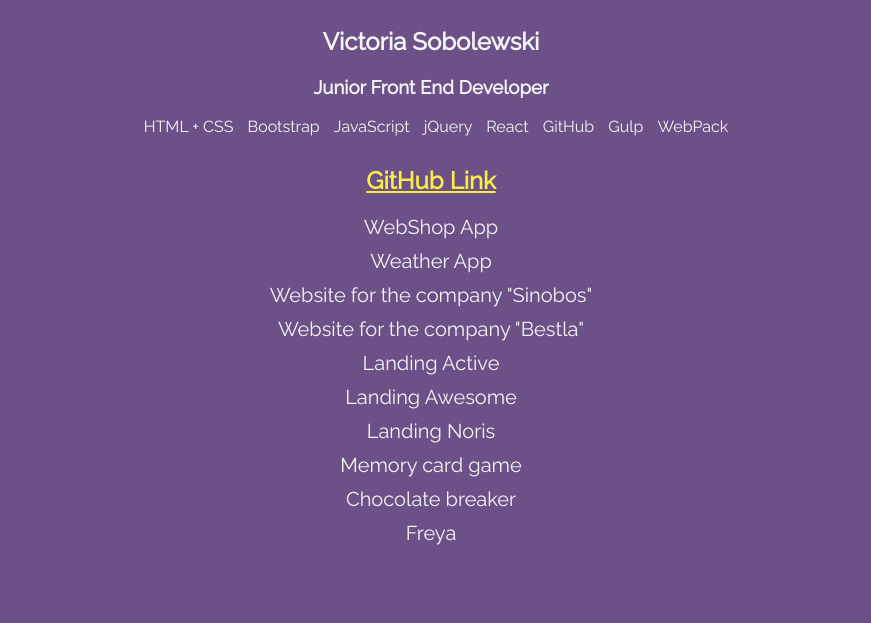
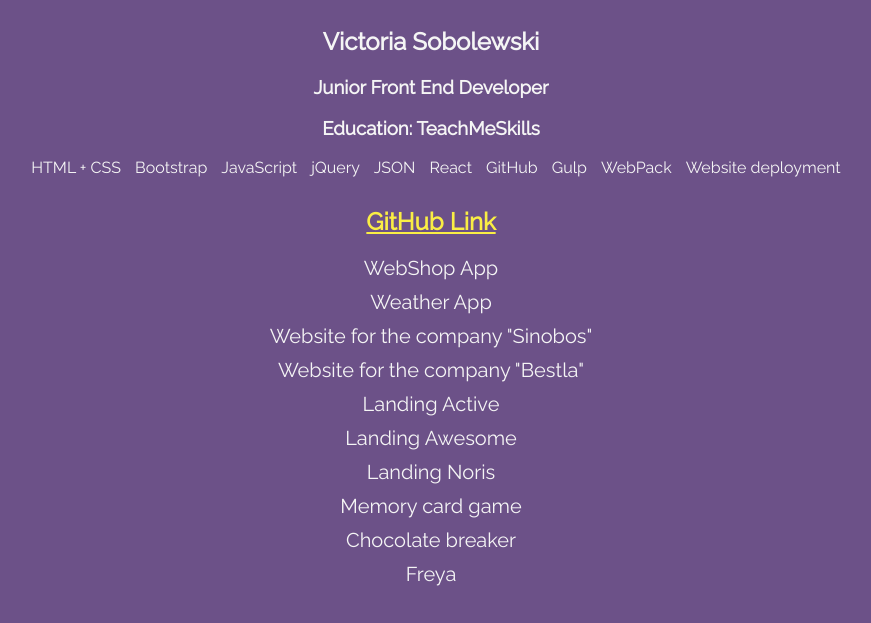
Before and after one commit to viktoriia-ko/viktoriia-ko.github.io, a plain HTML site: page index.html in a window 1280 px wide. Shown: the part 61-684 px from the top of the page, without its empty margins (209-1080 px from the left). Drawn offline with Linux system fonts and the light colour scheme.

Commit message:
Update index.html

```diff
--- a/index.html
+++ b/index.html
@@ -13,15 +13,18 @@
     <h1>Portfolio</h1>
     <h2>Victoria Sobolewski</h2>
     <h3>Junior Front End Developer</h3>
+    <h3>Education: TeachMeSkills</h3>
 
     <span>HTML + CSS</span>
     <span>Bootstrap</span>
     <span>JavaScript</span>
     <span>jQuery</span>
+    <span>JSON</span>
     <span>React</span>
     <span>GitHub</span>
     <span>Gulp</span>
     <span>WebPack</span>
+    <span>Website deployment</span>
 
     <h2><a href="https://github.com/viktoriia-ko">GitHub Link</a></h2>
     <ul>
```
